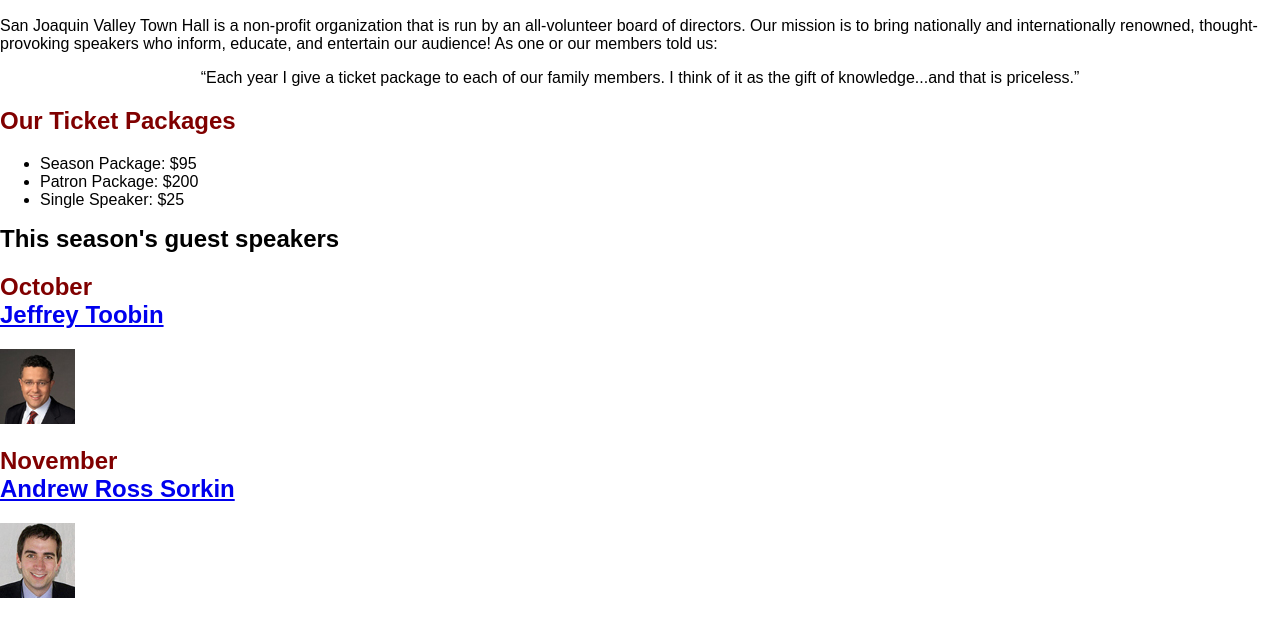
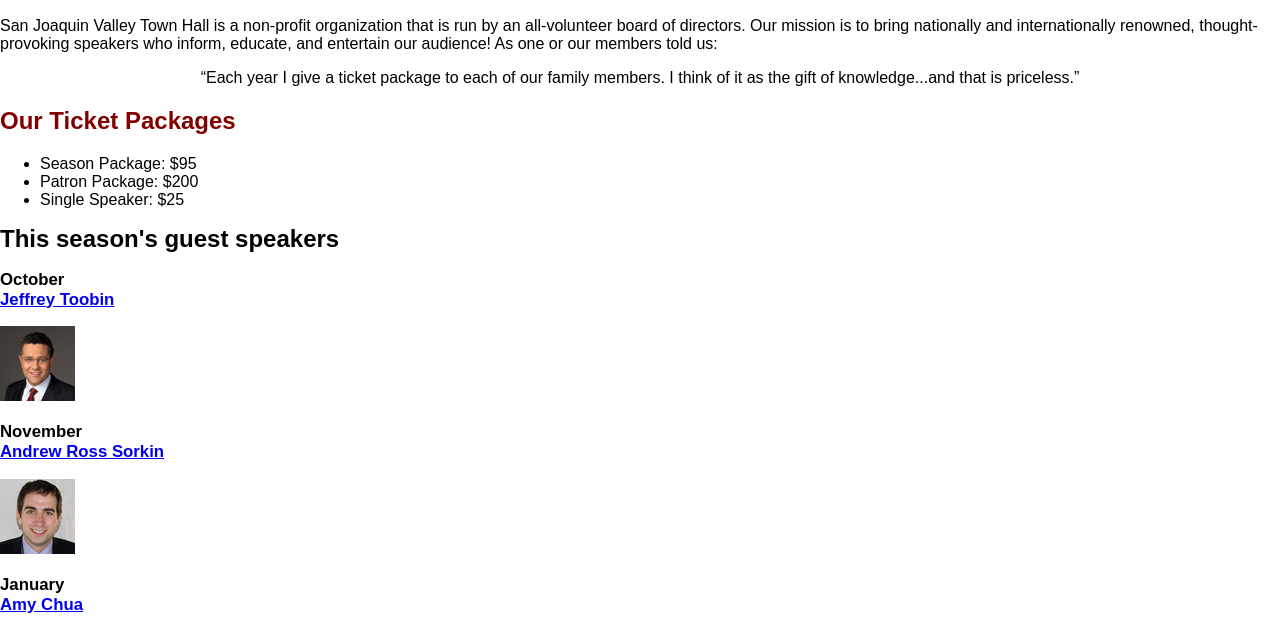
Before and after one commit to cl598/A10, a plain HTML site: page index.html in a window 1280 px wide. Shown: the part 153-772 px from the top of the page. Drawn offline with Linux system fonts and the light colour scheme.

Commit message:
updated the file
made adjustments for the the text positions to look more similar to the homepage example

```diff
--- a/index.html
+++ b/index.html
@@ -30,13 +30,13 @@
 	</ul>
 
 	<h1>This season's guest speakers</h1>
-			<h2>October <br> <a href="speakers/toobin.html">Jeffrey Toobin</a></h2>
+	<h3>October <br> <a href="speakers/toobin.html">Jeffrey Toobin</a></h3>
 	<img src="images/toobin75.jpg" alt="Jeffrey Toobin">
 
-			<h2>November <br> <a href="speakers/sorkin.html">Andrew Ross Sorkin</a></h2>
+	<h3>November <br> <a href="speakers/sorkin.html">Andrew Ross Sorkin</a></h3>
 	<img src="images/sorkin75.jpg" alt="Andrew Ross Sorkin">
 
-			<h2>January <br> <a href="speakers/chua.html">Amy Chua</a></h2>
+	<h3>January <br> <a href="speakers/chua.html">Amy Chua</a></h3>
 	<img src="images/chua75.jpg" alt="Amy Chua">
 </main>
 <footer>
```
Lines whose indentation alone changed are shown as unchanged.
